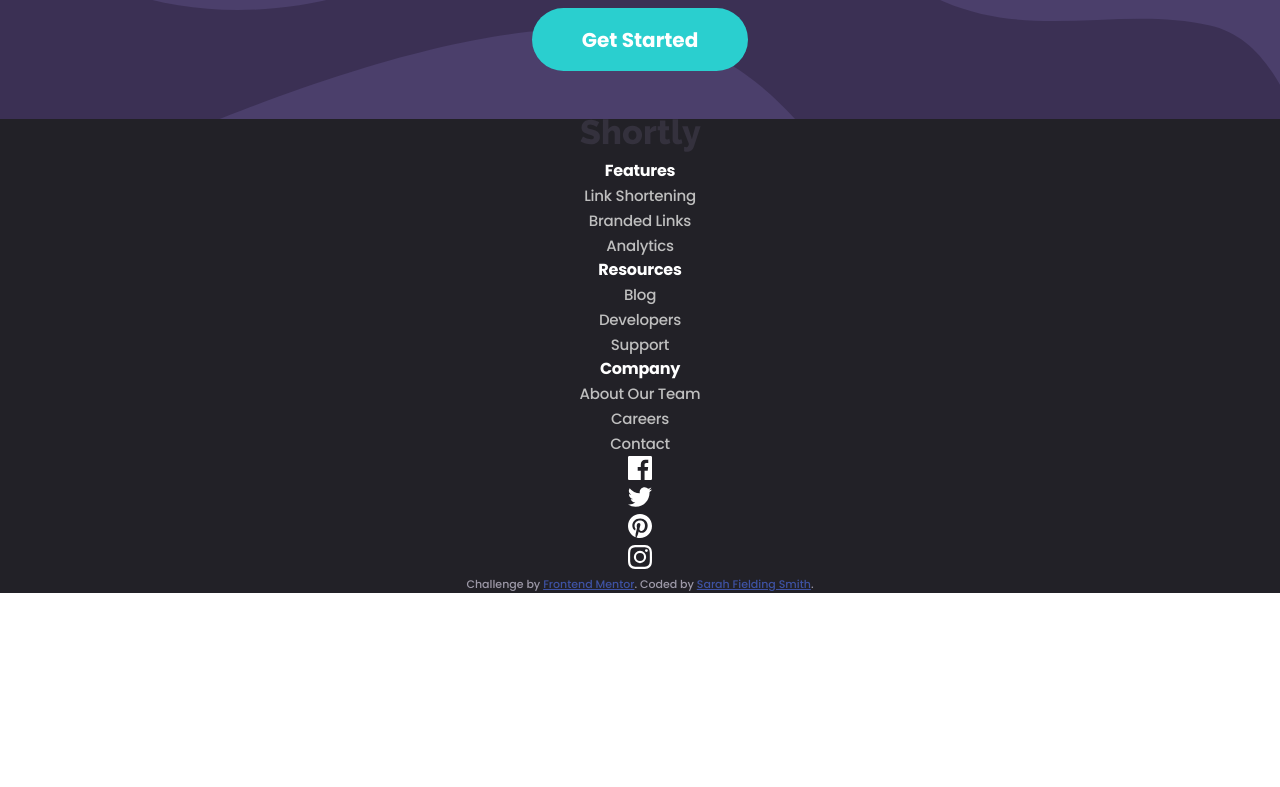
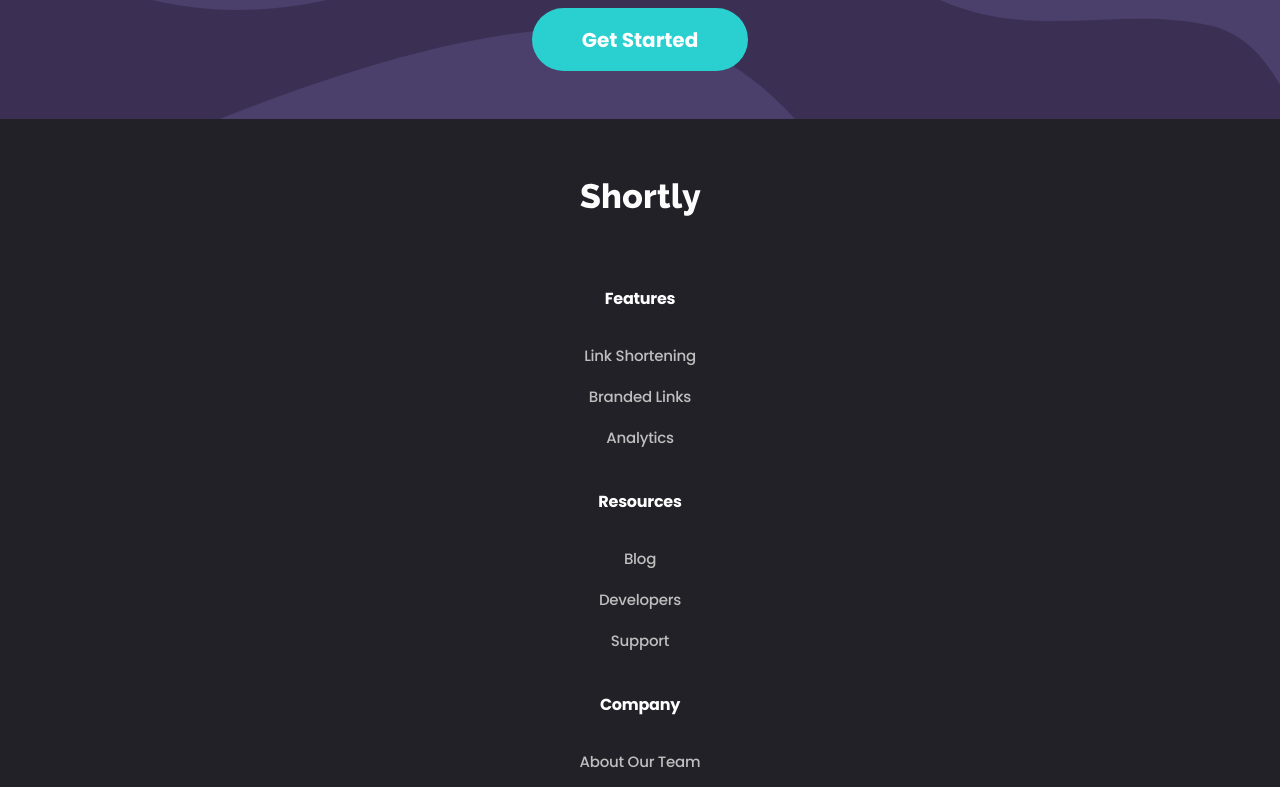
Before and after one commit to sazbot/url-shortening-landing, a plain HTML site: page index.html in a window 1280 px wide. Shown: the part 2213-3000 px from the top of the page. Before the commit the page ends 2806 px from the top, so only its background shows below. Drawn offline with Linux system fonts and the light colour scheme.

Commit message:
add footer section

```diff
--- a/index.html
+++ b/index.html
@@ -139,7 +139,7 @@
       <div class="footer-content">
         <!-- Company logo -->
         <a class="logo-link" href="index.html">
-          <img class="footer-logo" src="images/logo.svg" alt="" class="logo" />
+          <img class="footer-logo" src="images/logo.svg" alt="" />
         </a>
         <!-- Footer links -->
         <div class="footer-links">
--- a/styles.css
+++ b/styles.css
@@ -310,6 +310,38 @@ h4 {
 
 .footer {
   background: var(--medium-black);
+  padding: 2em;
+}
+
+.footer-logo {
+  filter: invert(100%) sepia(100%) saturate(0%) hue-rotate(66deg)
+    brightness(103%) contrast(102%);
+  padding: 2em;
+}
+
+.footer-link-list,
+.social-list {
+  list-style: none;
+}
+
+.footer-links-title {
+  padding-top: 2em;
+  padding-bottom: 1.5em;
+}
+
+.footer-link-item {
+  padding: 0.5em;
+}
+
+.social-list {
+  display: flex;
+  justify-content: center;
+  align-items: center;
+  padding-top: 2em;
+}
+
+.social-item {
+  padding: 1em;
 }
 
 /* ==================
@@ -321,6 +353,7 @@ h4 {
   text-align: center;
   background-color: var(--medium-black);
   color: var(--medium-grey);
+  padding-bottom: 1.5em;
 }
 
 .attribution a {
```
